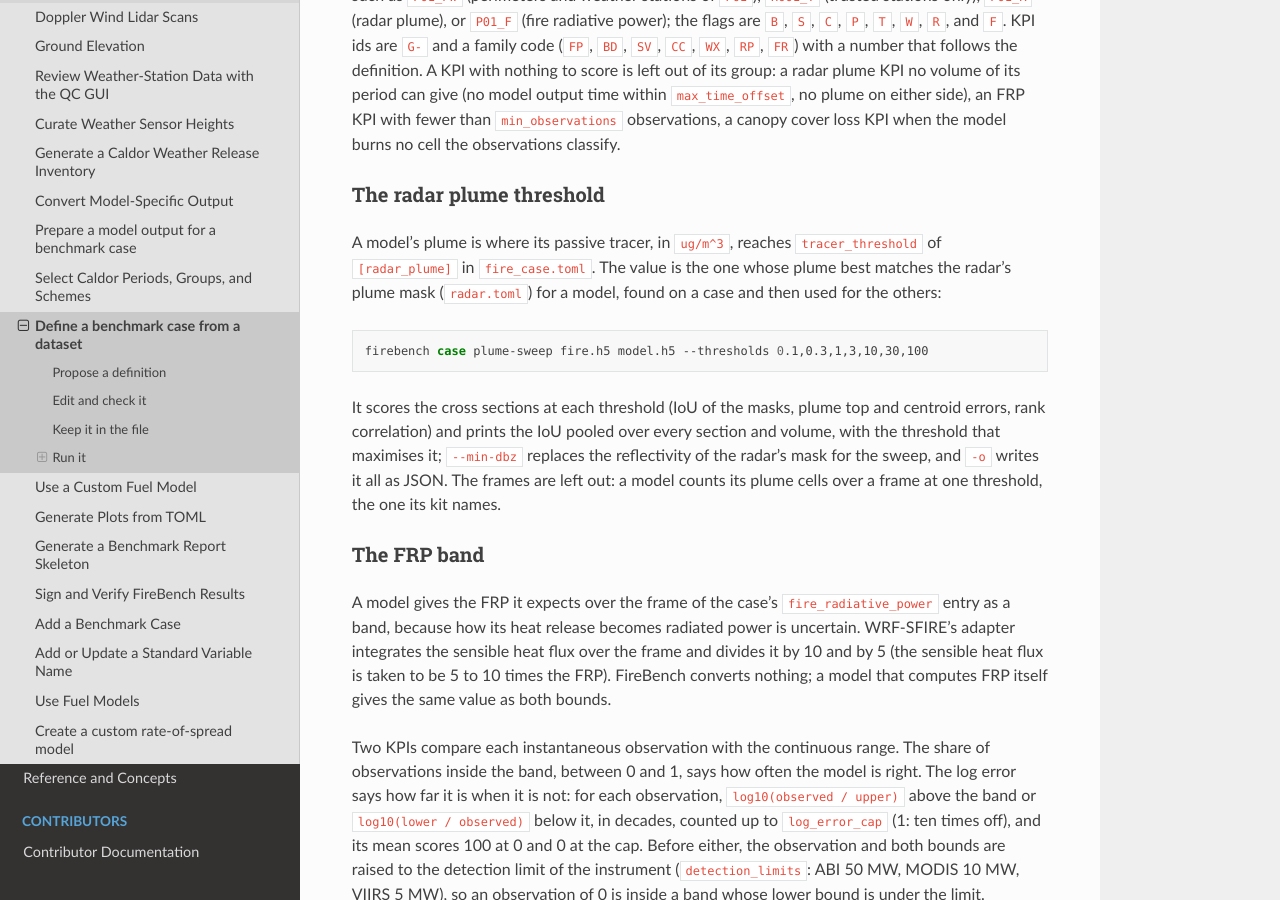
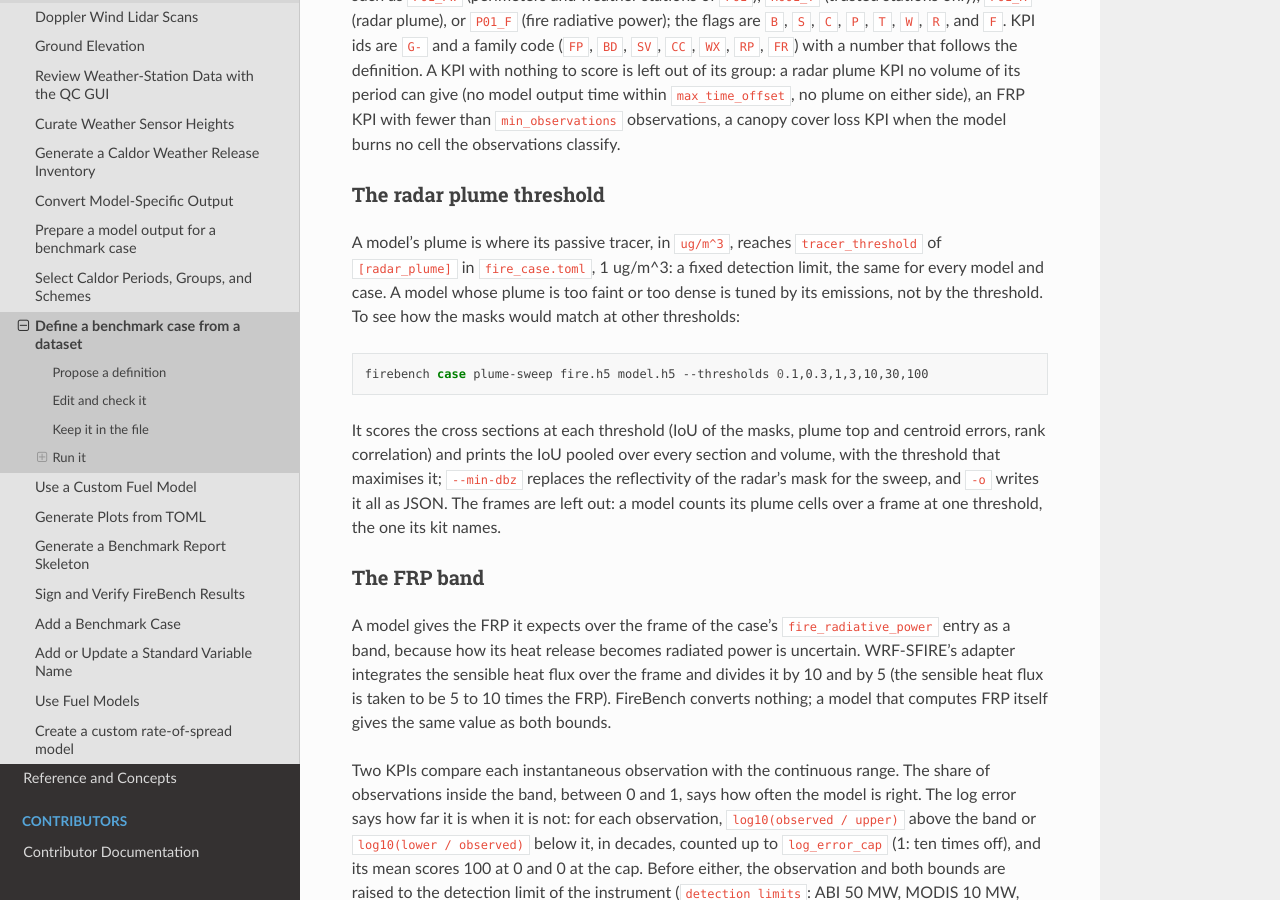
Before and after one commit to wirc-sjsu/firebench, a Sphinx documentation site: the page built from docs/how_to/define_benchmark_case.md, in a window 1280 px wide and 900 px high, scrolled down 2141 px. Built offline with Sphinx 7.4.7 and the Read the Docs theme 3.1.0, drawn with Linux system fonts in a browser that asks for light colours.

Commit message:
Describe the radar plume `tracer_threshold` as a fixed 1 ug/m^3 detection limit for every model, not a value to calibrate.

````diff
--- a/docs/how_to/define_benchmark_case.md
+++ b/docs/how_to/define_benchmark_case.md
@@ -99,8 +99,9 @@ when the model burns no cell the observations classify.
 ### The radar plume threshold
 
 A model's plume is where its passive tracer, in `ug/m^3`, reaches `tracer_threshold` of
-`[radar_plume]` in `fire_case.toml`. The value is the one whose plume best matches the radar's plume
-mask (`radar.toml`) for a model, found on a case and then used for the others:
+`[radar_plume]` in `fire_case.toml`, 1 ug/m^3: a fixed detection limit, the same for every model and
+case. A model whose plume is too faint or too dense is tuned by its emissions, not by the threshold.
+To see how the masks would match at other thresholds:
 
 ```bash
 firebench case plume-sweep fire.h5 model.h5 --thresholds 0.1,0.3,1,3,10,30,100
--- a/src/firebench/resources/benchmarks/fire_case.toml
+++ b/src/firebench/resources/benchmarks/fire_case.toml
@@ -87,9 +87,9 @@ area_rmse_weight = 1
 # `tracer_threshold_units`), on a section and over a radar's frame alike. Added without raising
 # `version`, as canopy_cover_loss was: no definition of version 2026.1 holds this family, and the
 # scores of the others are unchanged. The threshold replaced a share of the tracer's largest value
-# (0.01) without raising it either, so that a value found on one case carries to the others; it is
-# the value that best matches the radar's plume mask for a model, to be calibrated
-# (`radar_plume_threshold_sweep`).
+# (0.01) without raising it either. It is a fixed detection limit, the same for every model and case:
+# a model whose plume is too faint is tuned by its emissions, never by this value.
+# `radar_plume_threshold_sweep` shows how the masks would match at other thresholds.
 tracer_threshold = 1.0
 tracer_threshold_units = "ug/m^3"
 # A volume is scored against the model output time nearest its start, at most this far, in s.
````
Also changed, not shown: CHANGELOG.md (+3 -3 lines), 2 other files.
